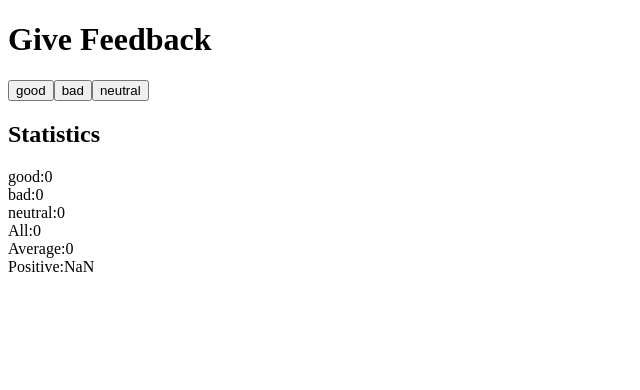
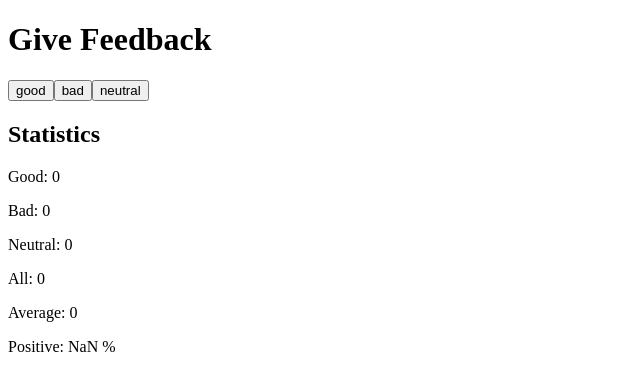
Before and after one commit to elber01/FSOdata, a React (Vite) app in the folder part1/unicafe/: page / in a window 1280 px wide. Shown: the top 390 px of the page, without its empty margins (0-640 px from the left). Built offline with nearby package versions, Linux system fonts and the light colour scheme.

Commit message:
1.8 Modified to handle a common Statitistics component

```diff
--- a/part1/unicafe/src/App.jsx
+++ b/part1/unicafe/src/App.jsx
@@ -21,7 +21,7 @@ const Button=({handleClick, text}) => (
 
 
 
-
+/* until part 1.7
 //Statistics component
 const Header2 = ({state}) => {
   return (
@@ -41,26 +41,38 @@ const Result = ({value, text}) => {
 }
 
 //Statistics component
-const Statistics = ({value}) => {
+const Statistics = ({value, text}) => {
   return (
     <div>
-     All:{good + bad + neutral} <br/>
-     Average:{(good + bad + neutral)/3}<br/>
-     Positive:{ (good * 100) / (good + bad + neutral) }
+     All: {good + bad + neutral} <br/>
+     Average: {(good + bad + neutral)/3}<br/>
+     Positive: { (good * 100) / (good + bad + neutral) }
   </div>
   )
+}*/
+
+const Statistics = ({text}) => {
+  return (
+    <div>
+      <h2>{text}</h2>
+      <p>Good: {good}</p>
+      <p>Bad: {bad}</p>
+      <p>Neutral: {neutral}</p>
+      <p>All: {good + bad + neutral}</p>
+      <p>Average: {(good + bad + neutral)}</p>
+      <p>Positive: { (good * 100) / (good + bad + neutral) } %</p>
+    </div>
+  )
 }
+
 return (
     <div>
       <Header1 course="Give Feedback" />
       <Button handleClick={() => setGood(good + 1)} text="good" />
       <Button handleClick={() => setBad(bad + 1)} text="bad" />
       <Button handleClick={() => setNeutral(neutral + 1)} text="neutral" />
-      <Header2 state=""/>
-      <Result value={good} text="good" />
-      <Result value={bad} text="bad" />
-      <Result value={neutral} text="neutral" />
-     <Statistics value=""/>
+   <Statistics text="Statistics" />
+
  </div>
 )
 }
```
